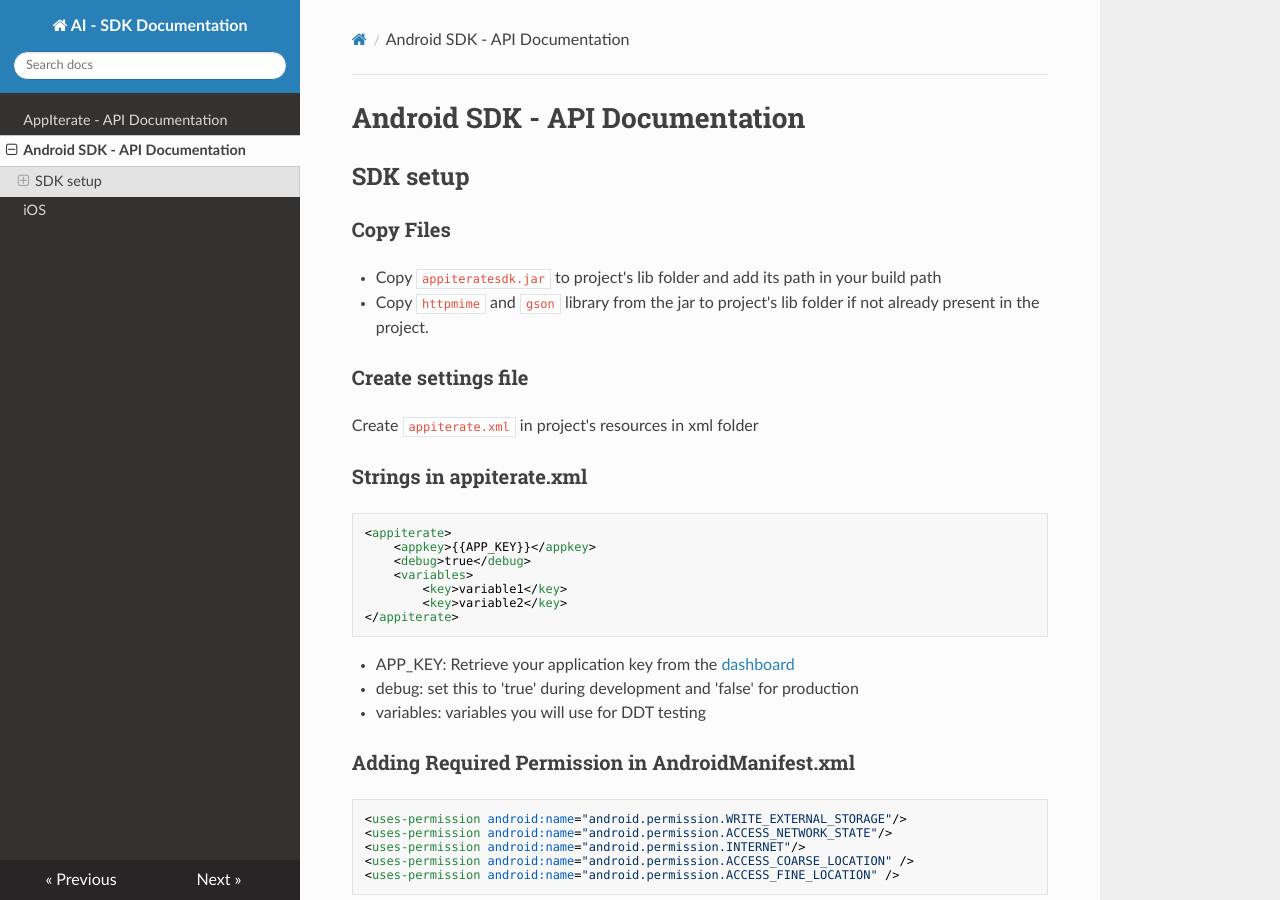
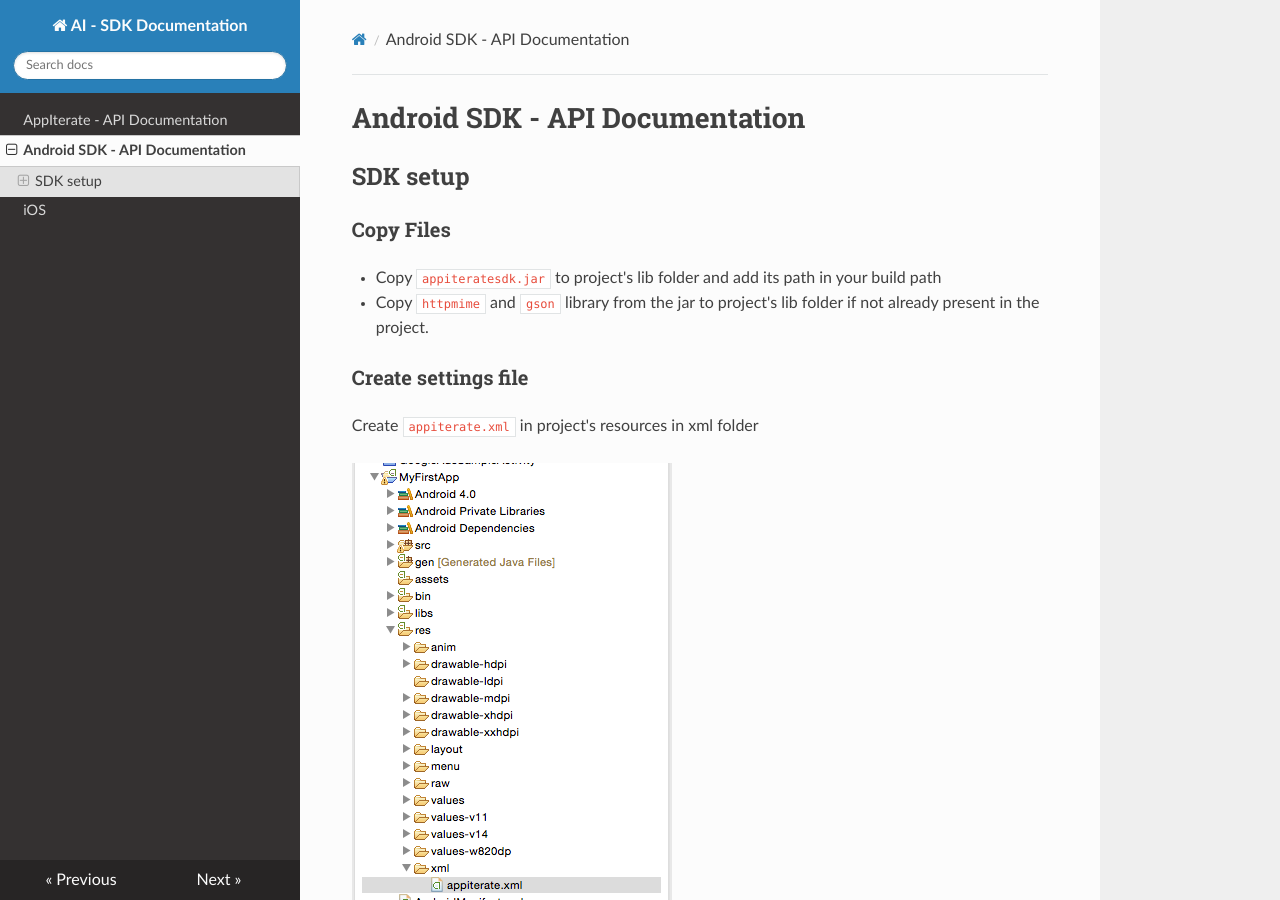
Before and after one commit to AppIterate/docs, an MkDocs documentation site: the page built from docs/android.md, in a window 1280 px wide and 900 px high. Built offline with MkDocs 1.6.1, drawn with Linux system fonts in a browser that asks for light colours; nearby versions of some CDN libraries.

Commit message:
image embedded

```diff
--- a/docs/android.md
+++ b/docs/android.md
@@ -10,6 +10,8 @@
 ### Create settings file
 
 Create `appiterate.xml` in project's resources in xml folder
+
+![alt text](img/appiterate-xml.png "appiterate.xml")
 
 ### Strings in appiterate.xml
 
```
Also changed, not shown: docs/img/appiterate-xml.png (renamed from docs/images/appiterate-xml.png).
